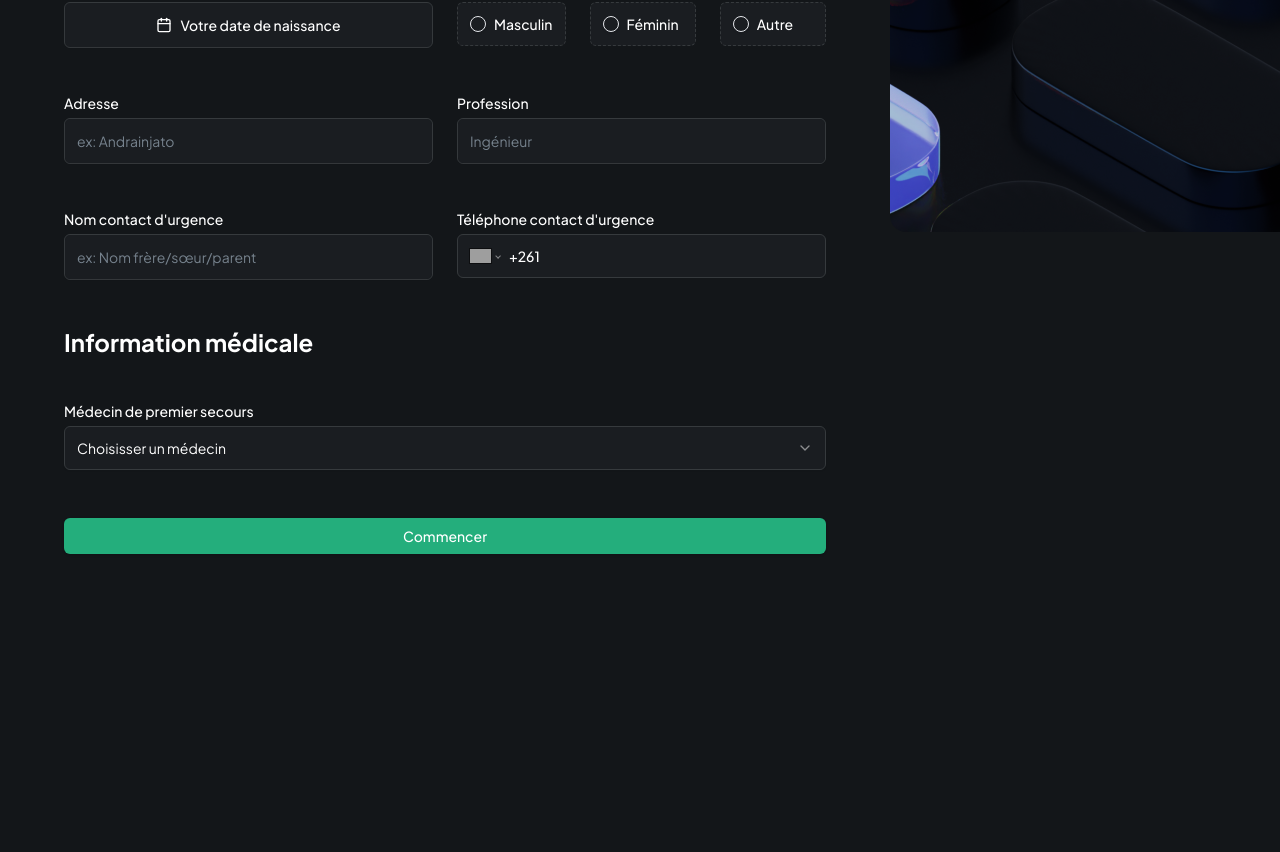
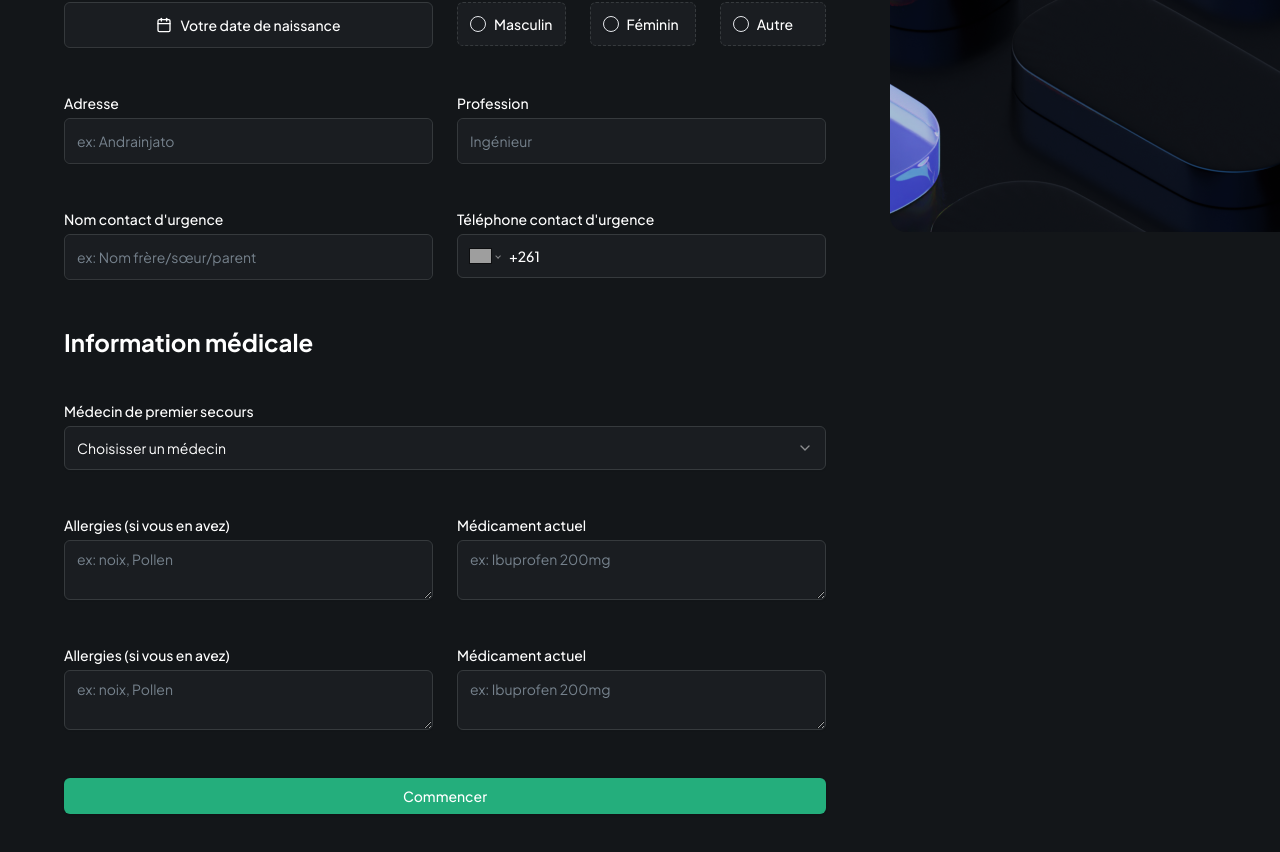
Before and after one commit to RivennSubaru/medical-appointment, a Next.js app: page /patients/1/register in a window 1280 px wide. Shown: the part 568-1420 px from the top of the page. Before the commit the page ends 1162 px from the top, so only its background shows below. Built offline with nearby package versions, Linux system fonts and the light colour scheme; data requests are answered from the project's data file; grey boxes are pictures that could not be loaded.

Commit message:
feat: add textarea component and integrate into registration form for allergies and current medication

```diff
--- a/components/CustomFormField.tsx
+++ b/components/CustomFormField.tsx
@@ -15,6 +15,7 @@
 import PhoneInput from 'react-phone-number-input'
 import { DatePicker } from './DatePicker'
 import { Select, SelectContent, SelectTrigger, SelectValue } from './ui/select'
+import { Textarea } from './ui/textarea'
 
 
 interface CustomProps {
@@ -86,6 +87,17 @@
                     </Select>
                 </FormControl>
             )
+        case FormfieldType.TEXTAREA:
+            return (
+                <FormControl>
+                    <Textarea
+                        placeholder={placeholder}
+                        {...field}
+                        className='shad-textArea'
+                        disabled={props.disabled}
+                    />
+                </FormControl>
+            )
         default:
             break;
     }
--- a/components/RegisterForm.tsx
+++ b/components/RegisterForm.tsx
@@ -189,6 +189,42 @@
             ))}
         </CustomFormField>
 
+        <div className="flex flex-col gap-6 xl:flex-row">
+            <CustomFormField
+                control={form.control}
+                fieldType={FormfieldType.TEXTAREA}
+                name="allergies"
+                label= "Allergies (si vous en avez)"
+                placeholder="ex: noix, Pollen"
+            />
+
+            <CustomFormField
+                control={form.control}
+                fieldType={FormfieldType.TEXTAREA}
+                name="currentMedication"
+                label= "Médicament actuel"
+                placeholder="ex: Ibuprofen 200mg"
+            />
+        </div>
+
+        <div className="flex flex-col gap-6 xl:flex-row">
+            <CustomFormField
+                control={form.control}
+                fieldType={FormfieldType.TEXTAREA}
+                name="allergies"
+                label= "Allergies (si vous en avez)"
+                placeholder="ex: noix, Pollen"
+            />
+
+            <CustomFormField
+                control={form.control}
+                fieldType={FormfieldType.TEXTAREA}
+                name="currentMedication"
+                label= "Médicament actuel"
+                placeholder="ex: Ibuprofen 200mg"
+            />
+        </div>
+
         <SubmitButton loading={loading}>
           Commencer
         </SubmitButton>
--- /dev/null
+++ b/components/ui/textarea.tsx
@@ -0,0 +1,22 @@
+import * as React from "react"
+
+import { cn } from "@/lib/utils"
+
+const Textarea = React.forwardRef<
+  HTMLTextAreaElement,
+  React.ComponentProps<"textarea">
+>(({ className, ...props }, ref) => {
+  return (
+    <textarea
+      className={cn(
+        "flex min-h-[60px] w-full rounded-md border border-input bg-transparent px-3 py-2 text-base shadow-sm placeholder:text-muted-foreground focus-visible:outline-none focus-visible:ring-1 focus-visible:ring-ring disabled:cursor-not-allowed disabled:opacity-50 md:text-sm",
+        className
+      )}
+      ref={ref}
+      {...props}
+    />
+  )
+})
+Textarea.displayName = "Textarea"
+
+export { Textarea }
```
